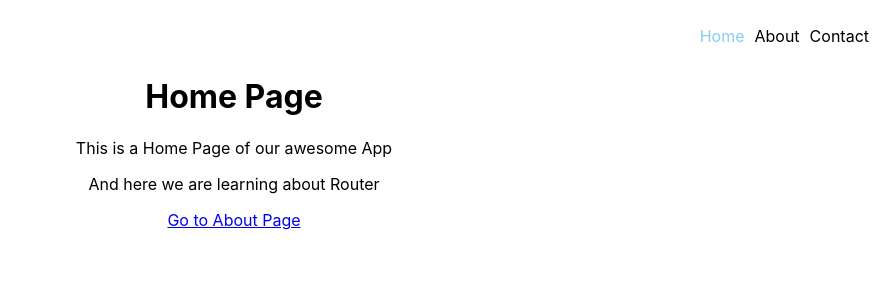
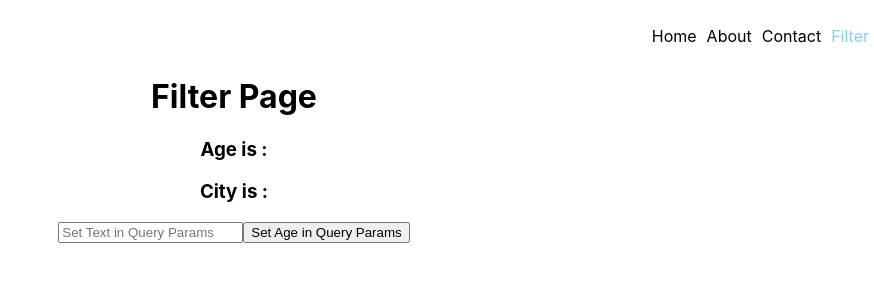
Before and after one commit to thisisshivamsingh/20-06-2022-Web-React, a React (Create React App) app: page /filter in a window 1280 px wide. Before the commit this address led to /. Shown: the top 300 px of the page, without its empty margins (406-1280 px from the left). Built offline with nearby package versions, Linux system fonts and the light colour scheme.

Commit message:
Navigation on Click | Navigating programmatically

```diff
--- a/src/App.js
+++ b/src/App.js
@@ -5,6 +5,7 @@
 import Navbar from "./component/Navbar";
 import Page404 from "./component/Page404";
 import User from "./component/User";
+import Filter from "./component/Filter";
 function App() {
   return (
     <div className="App">
@@ -14,6 +15,7 @@
           <Route path="/" element={<Home />} />
           <Route path="/about" element={<About />} />
           <Route path="/user/:name" element={<User />} />
+          <Route path="/filter" element={<Filter />} />
           {/* <Route path="/*" element={<Page404 />} /> */}
           <Route path="/*" element={<Navigate to="/" />} />
         </Routes>
--- /dev/null
+++ b/src/component/Filter.js
@@ -0,0 +1,30 @@
+import { useSearchParams } from "react-router-dom";
+function Filter() {
+  const [searchParams, setSearchParams] = useSearchParams();
+  console.log(searchParams.get("age"));
+  console.log(searchParams.get("city"));
+  const age = searchParams.get("age");
+  const city = searchParams.get("city");
+  return (
+    <div>
+      <h1>Filter Page</h1>
+      <h3>Age is : {age}</h3>
+      <h3>City is : {city}</h3>
+      <input
+        type="text"
+        onChange={(e) => {
+          setSearchParams({ text: e.target.value, age: 10 });
+        }}
+        placeholder="Set Text in Query Params"
+      />
+      <button
+        onClick={() => {
+          setSearchParams({ age: 40 });
+        }}
+      >
+        Set Age in Query Params
+      </button>
+    </div>
+  );
+}
+export default Filter;
--- a/src/component/Navbar.js
+++ b/src/component/Navbar.js
@@ -36,6 +36,17 @@
             Contact
           </NavLink>
         </li>
+        <li>
+          <NavLink
+            style={({ isActive }) => {
+              return { color: isActive ? "skyblue" : "" };
+            }}
+            className="nav-bar-link"
+            to="/filter"
+          >
+            Filter
+          </NavLink>
+        </li>
         {/* <li>
           <a href="/">Home </a>
         </li>
```
